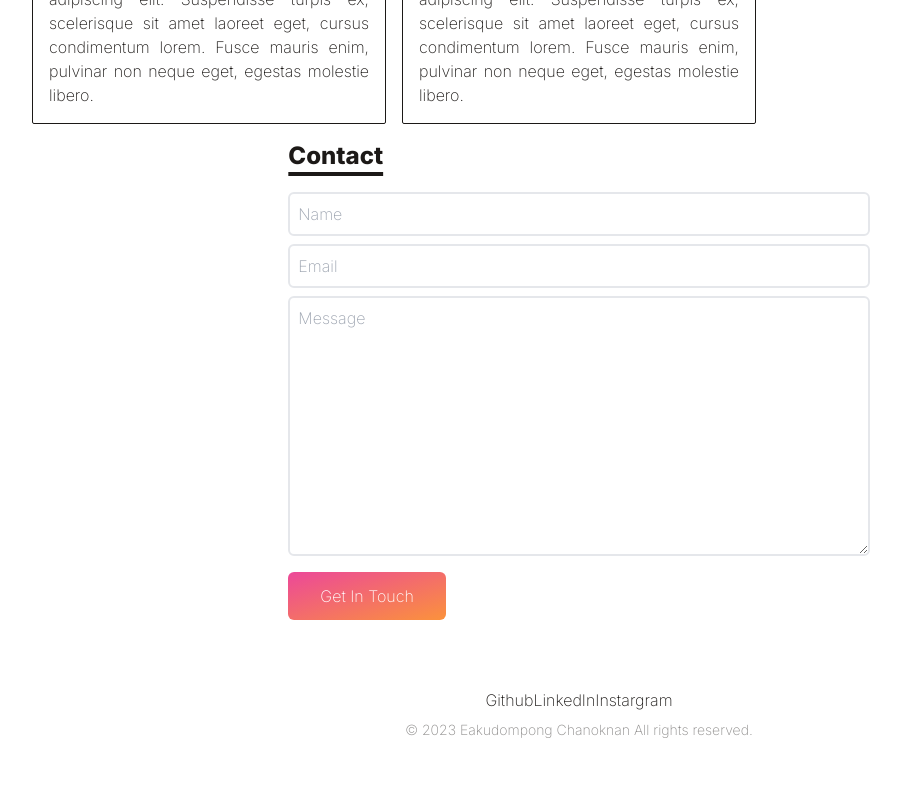
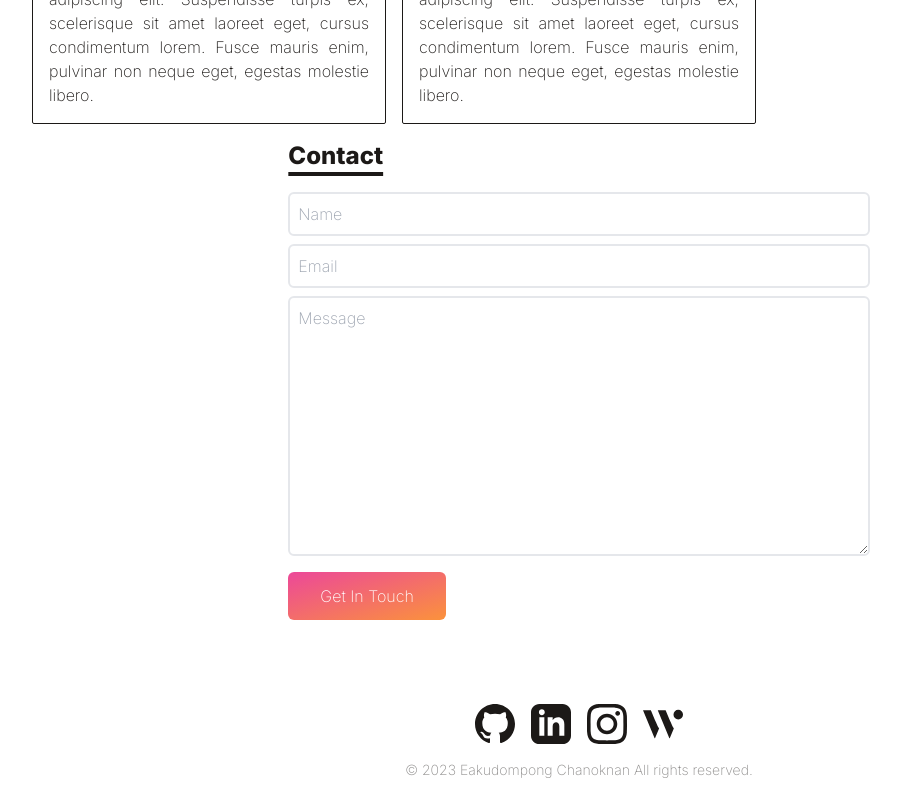
Before and after one commit to EC-9624/portfolio, a React (Vite) app: page / in a window 1280 px wide. Shown: the part 1220-2020 px from the top of the page, without its empty margins (61-962 px from the left). Before the commit the page ends 1980 px from the top, so only its background shows below. Built offline with nearby package versions, Linux system fonts and the light colour scheme.

Commit message:
add logo

```diff
--- a/src/components/Footer.jsx
+++ b/src/components/Footer.jsx
@@ -3,15 +3,88 @@
 function Footer() {
   return (
     <div className="py-5 text-center">
-      <div className="flex items-center justify-center">
+      <div className="flex items-center justify-center gap-4 my-4">
         <div>
-          <a href="#">Github</a>
+          <a href="#">
+            <svg
+              xmlns="http://www.w3.org/2000/svg"
+              xmlnsXlink="http://www.w3.org/1999/xlink"
+              aria-hidden="true"
+              role="img"
+              className="w-10"
+              preserveAspectRatio="xMidYMid meet"
+              viewBox="0 0 24 24"
+            >
+              <g fill="none">
+                <path
+                  fillRule="evenodd"
+                  clipRule="evenodd"
+                  d="M12 0C5.37 0 0 5.37 0 12c0 5.31 3.435 9.795 8.205 11.385c.6.105.825-.255.825-.57c0-.285-.015-1.23-.015-2.235c-3.015.555-3.795-.735-4.035-1.41c-.135-.345-.72-1.41-1.23-1.695c-.42-.225-1.02-.78-.015-.795c.945-.015 1.62.87 1.845 1.23c1.08 1.815 2.805 1.305 3.495.99c.105-.78.42-1.305.765-1.605c-2.67-.3-5.46-1.335-5.46-5.925c0-1.305.465-2.385 1.23-3.225c-.12-.3-.54-1.53.12-3.18c0 0 1.005-.315 3.3 1.23c.96-.27 1.98-.405 3-.405s2.04.135 3 .405c2.295-1.56 3.3-1.23 3.3-1.23c.66 1.65.24 2.88.12 3.18c.765.84 1.23 1.905 1.23 3.225c0 4.605-2.805 5.625-5.475 5.925c.435.375.81 1.095.81 2.22c0 1.605-.015 2.895-.015 3.3c0 .315.225.69.825.57A12.02 12.02 0 0 0 24 12c0-6.63-5.37-12-12-12z"
+                  fill="currentColor"
+                />
+              </g>
+            </svg>
+          </a>
         </div>
         <div>
-          <a href="#">LinkedIn</a>
+          <a href="#">
+            <svg
+              xmlns="http://www.w3.org/2000/svg"
+              viewBox="0 0 24 24"
+              aria-hidden="true"
+              role="img"
+              className="w-10"
+              preserveAspectRatio="xMidYMid meet"
+            >
+              <g fill="none">
+                <path
+                  fillRule="evenodd"
+                  clipRule="evenodd"
+                  d="M19 0h-14c-2.761 0-5 2.239-5 5v14c0 2.761 2.239 5 5 5h14c2.762 0 5-2.239 5-5v-14c0-2.761-2.238-5-5-5zm-11 19h-3v-11h3v11zm-1.5-12.268c-.966 0-1.75-.79-1.75-1.764s.784-1.764 1.75-1.764 1.75.79 1.75 1.764-.783 1.764-1.75 1.764zm13.5 12.268h-3v-5.604c0-3.368-4-3.113-4 0v5.604h-3v-11h3v1.765c1.396-2.586 7-2.777 7 2.476v6.759z"
+                  fill="currentColor"
+                />
+              </g>
+            </svg>
+          </a>
         </div>
         <div>
-          <a href="#">Instargram</a>
+          <a href="#">
+            <svg
+              xmlns="http://www.w3.org/2000/svg"
+              role="img"
+              className="w-10 h-10"
+              preserveAspectRatio="xMidYMid meet"
+              width="24"
+              height="24"
+              viewBox="0 0 24 24"
+            >
+              <g fill="none">
+                <path
+                  d="M12 2.163c3.204 0 3.584.012 4.85.07 3.252.148 4.771 1.691 4.919 4.919.058 1.265.069 1.645.069 4.849 0 3.205-.012 3.584-.069 4.849-.149 3.225-1.664 4.771-4.919 4.919-1.266.058-1.644.07-4.85.07-3.204 0-3.584-.012-4.849-.07-3.26-.149-4.771-1.699-4.919-4.92-.058-1.265-.07-1.644-.07-4.849 0-3.204.013-3.583.07-4.849.149-3.227 1.664-4.771 4.919-4.919 1.266-.057 1.645-.069 4.849-.069zm0-2.163c-3.259 0-3.667.014-4.947.072-4.358.2-6.78 2.618-6.98 6.98-.059 1.281-.073 1.689-.073 4.948 0 3.259.014 3.668.072 4.948.2 4.358 2.618 6.78 6.98 6.98 1.281.058 1.689.072 4.948.072 3.259 0 3.668-.014 4.948-.072 4.354-.2 6.782-2.618 6.979-6.98.059-1.28.073-1.689.073-4.948 0-3.259-.014-3.667-.072-4.947-.196-4.354-2.617-6.78-6.979-6.98-1.281-.059-1.69-.073-4.949-.073zm0 5.838c-3.403 0-6.162 2.759-6.162 6.162s2.759 6.163 6.162 6.163 6.162-2.759 6.162-6.163c0-3.403-2.759-6.162-6.162-6.162zm0 10.162c-2.209 0-4-1.79-4-4 0-2.209 1.791-4 4-4s4 1.791 4 4c0 2.21-1.791 4-4 4zm6.406-11.845c-.796 0-1.441.645-1.441 1.44s.645 1.44 1.441 1.44c.795 0 1.439-.645 1.439-1.44s-.644-1.44-1.439-1.44z"
+                  fill="currentColor"
+                />
+              </g>
+            </svg>
+          </a>
+        </div>
+        <div>
+          <a href="#">
+            <svg
+              role="img"
+              className="w-10 h-10"
+              preserveAspectRatio="xMidYMid meet"
+              width="24"
+              height="24"
+              viewBox="0 0 24 24"
+              xmlns="http://www.w3.org/2000/svg"
+            >
+              <title>Wantedly</title>
+              <path
+                d="M18.453 14.555c-.171-.111-.658-.764-2.006-3.982a9.192 9.192 0 0 0-.237-.526l-.274-.664-2.362-5.702H8.85l2.362 5.702 2.362 5.706 2.181 5.267a.196.196 0 0 0 .362 0l2.373-5.682a.1.1 0 0 0-.037-.119zm-8.85 0c-.171-.111-.658-.764-2.006-3.982a8.971 8.971 0 0 0-.236-.525l-.276-.665-2.36-5.702H0l2.362 5.702 2.362 5.706 2.181 5.267a.196.196 0 0 0 .362 0l2.374-5.682a.098.098 0 0 0-.038-.119ZM24 6.375a2.851 2.851 0 0 1-2.851 2.852 2.851 2.851 0 0 1-2.852-2.852 2.851 2.851 0 0 1 2.852-2.851A2.851 2.851 0 0 1 24 6.375Z"
+                fill="currentColor"
+              />
+            </svg>
+          </a>
         </div>
       </div>
       <p className="text-sm mt-2 opacity-50">
```
